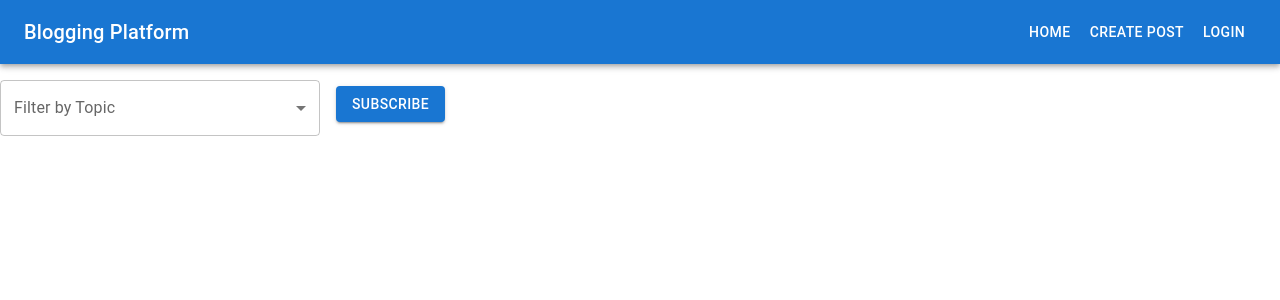
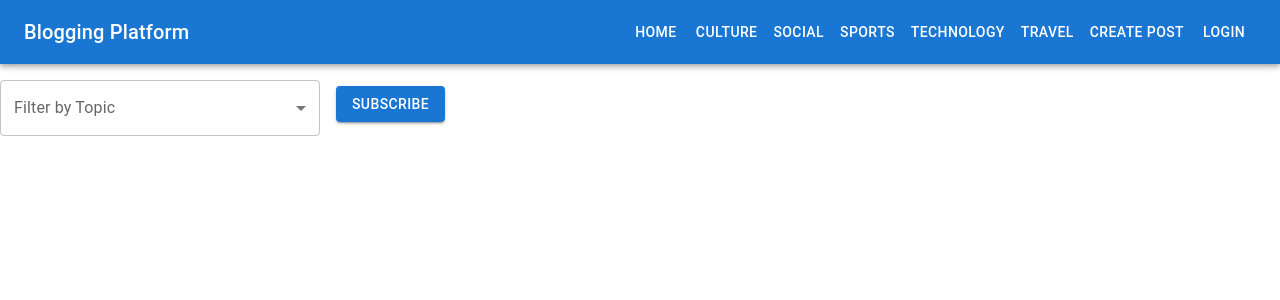
Before and after one commit to chengwhynot/CSP586_Labs, a React (Create React App) app in the folder iit_blogger_src/frontend/: page / in a window 1280 px wide. Shown: the top 300 px of the page. Built offline with nearby package versions, Linux system fonts and the light colour scheme.

Commit message:
在navbar中添加主题选择功能

```diff
--- a/iit_blogger_src/frontend/src/App.js
+++ b/iit_blogger_src/frontend/src/App.js
@@ -10,6 +10,7 @@ const App = () => {
   const [posts, setPosts] = useState([]);
   const [auth, setAuth] = useState(null);
   const [subscribedTopics, setSubscribedTopics] = useState([]);
+  const [selectedTopic, setSelectedTopic] = useState('');
   const topics = ["Culture", "Social", "Sports", "Technology", "Travel"];
 
   useEffect(() => {
@@ -39,11 +40,15 @@ const App = () => {
     localStorage.setItem('subscribedTopics', JSON.stringify(newSubscribedTopics));
   };
 
+  const handleTopicSelect = (topic) => {
+    setSelectedTopic(topic);
+  };
+
   return (
     <Router>
-      <Navbar auth={auth} setAuth={setAuth} subscribedTopics={subscribedTopics} />
+      <Navbar auth={auth} setAuth={setAuth} subscribedTopics={subscribedTopics} onTopicSelect={handleTopicSelect} />
       <Routes>
-        <Route path="/" element={<PostList posts={posts} user={auth} onSubscribe={handleSubscribe} />} />
+        <Route path="/" element={<PostList posts={posts} user={auth} onSubscribe={handleSubscribe} selectedTopic={selectedTopic} />} />
         <Route path="/create" element={<PostForm addPost={addPost} topics={topics} />} />
         <Route path="/post/:postId" element={<PostDetail posts={posts} />} />
         <Route path="/login" element={<Login setAuth={setAuth} />} />
--- a/iit_blogger_src/frontend/src/components/Navbar.js
+++ b/iit_blogger_src/frontend/src/components/Navbar.js
@@ -12,10 +12,11 @@ import Menu from '@mui/material/Menu';
 import MenuItem from '@mui/material/MenuItem';
 import ListItemText from '@mui/material/ListItemText';
 
-const Navbar = ({ auth, setAuth, subscribedTopics }) => {
+const Navbar = ({ auth, setAuth, subscribedTopics, onTopicSelect }) => {
   const [notifications, setNotifications] = useState([]);
   const [anchorEl, setAnchorEl] = useState(null);
   const navigate = useNavigate();
+  const topics = ["Culture", "Social", "Sports", "Technology", "Travel"];
 
   useEffect(() => {
     // Fetch notifications from localStorage
@@ -65,15 +66,30 @@ const Navbar = ({ auth, setAuth, subscribedTopics }) => {
     window.dispatchEvent(new Event('storage'));
   };
 
+  const handleTopicClick = (topic) => {
+    onTopicSelect(topic);
+    navigate('/');
+  };
+
+  const handleHomeClick = () => {
+    onTopicSelect('');
+    navigate('/');
+  };
+
   return (
     <AppBar position="static">
       <Toolbar>
         <Typography variant="h6" style={{ flexGrow: 1 }}>
           Blogging Platform
         </Typography>
-        <Button color="inherit" component={Link} to="/">
+        <Button color="inherit" onClick={handleHomeClick}>
           Home
         </Button>
+        {topics.map((topic, index) => (
+          <Button key={index} color="inherit" onClick={() => handleTopicClick(topic)}>
+            {topic}
+          </Button>
+        ))}
         <Button color="inherit" component={Link} to="/create">
           Create Post
         </Button>
--- a/iit_blogger_src/frontend/src/components/PostList.js
+++ b/iit_blogger_src/frontend/src/components/PostList.js
@@ -2,8 +2,7 @@ import React, { useState, useEffect } from 'react';
 import { useNavigate } from 'react-router-dom';
 import { Grid, Card, CardContent, Typography, Select, MenuItem, FormControl, InputLabel, Button } from '@mui/material';
 
-const PostList = ({ posts, user, onSubscribe }) => {
-  const [selectedTopic, setSelectedTopic] = useState('');
+const PostList = ({ posts, user, onSubscribe, selectedTopic }) => {
   const [subscribedTopics, setSubscribedTopics] = useState([]);
   const navigate = useNavigate();
 
@@ -12,10 +11,6 @@ const PostList = ({ posts, user, onSubscribe }) => {
     const storedSubscribedTopics = JSON.parse(localStorage.getItem('subscribedTopics')) || [];
     setSubscribedTopics(storedSubscribedTopics);
   }, []);
-
-  const handleTopicChange = (event) => {
-    setSelectedTopic(event.target.value);
-  };
 
   const handleSubscribe = () => {
     if (selectedTopic && !subscribedTopics.includes(selectedTopic)) {
@@ -53,7 +48,7 @@ const PostList = ({ posts, user, onSubscribe }) => {
           <Select
             labelId="topic-select-label"
             value={selectedTopic}
-            onChange={handleTopicChange}
+            onChange={(e) => onSubscribe(e.target.value)}
             label="Filter by Topic"
           >
             <MenuItem value="">
```
